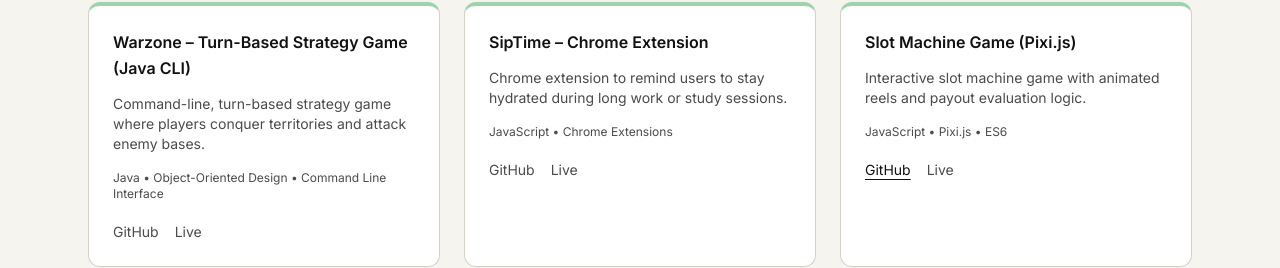
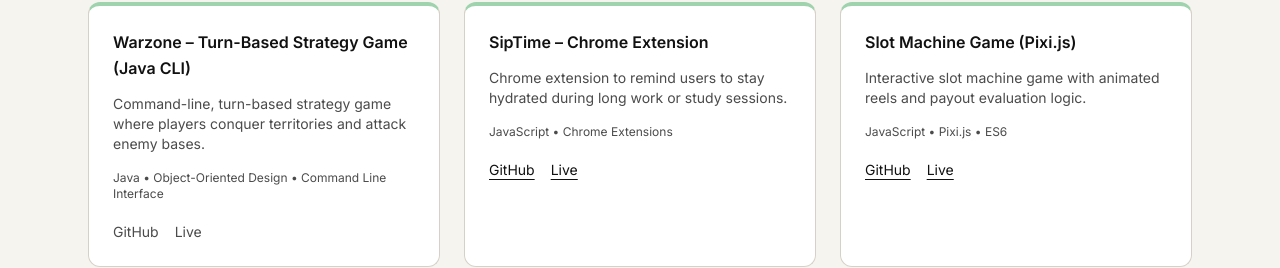
Before and after one commit to Sparky1505/my-portfolio, a React (Vite) app: page / in a window 1280 px wide. Shown: the part 2126-2394 px from the top of the page. Built offline with nearby package versions, Linux system fonts and the light colour scheme.

Commit message:
Update Projects

```diff
--- a/src/data/profile.ts
+++ b/src/data/profile.ts
@@ -90,8 +90,8 @@ projects: [
     ],
     tech: ["JavaScript", "Chrome Extensions"],
     links: {
-      github: "",
-      live: ""
+      github: "https://github.com/Sparky1505/SipTime",
+      live: "https://chromewebstore.google.com/detail/siptime/npjkkjooolnpkpmleojnembmiaeccnml"
     }
   },
 
@@ -106,8 +106,8 @@ projects: [
     ],
     tech: ["JavaScript", "Pixi.js", "ES6"],
     links: {
-      github: "https://github.com/Sparky1505",
-      live: ""
+      github: "https://github.com/Sparky1505/slot-machine-pixijs",
+      live: "https://sparky1505.github.io/slot-machine-pixijs/"
     }
   }
 ],
```
